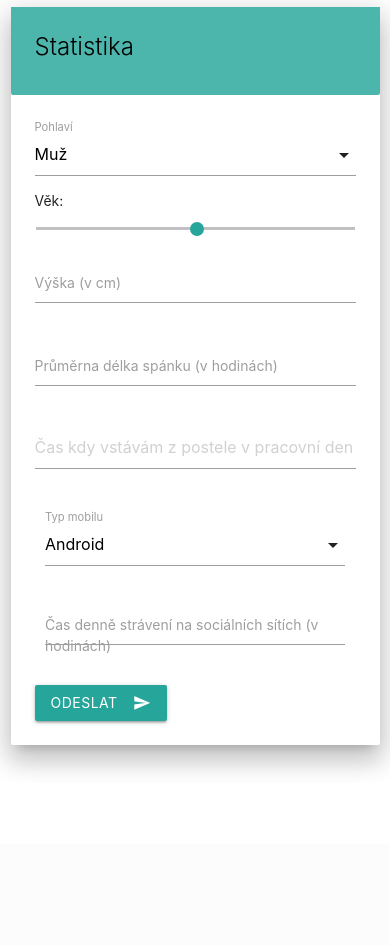
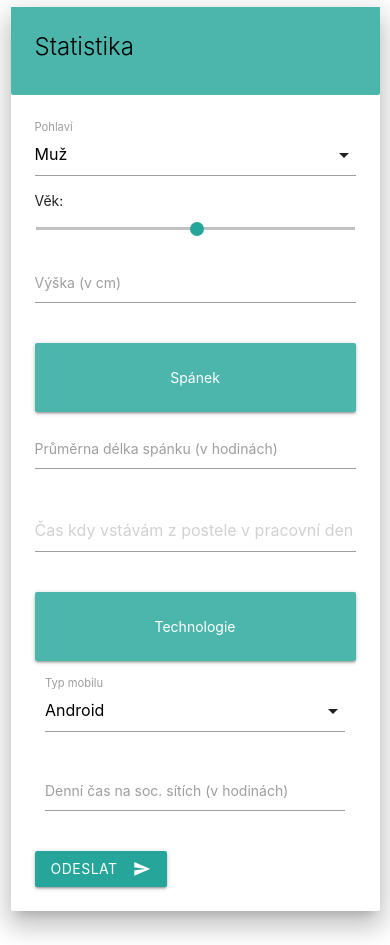
Before and after one commit to FilipHanzlik/Statistika, a Django app: page /form_m in a window 390 px wide. Before the commit the page ends 769 px from the top, so only its background shows below. Run offline with Django 3.2, Linux system fonts and the light colour scheme.

Commit message:
Added new form for mobiles

```diff
--- a/templates/myapp/form_m.html
+++ b/templates/myapp/form_m.html
@@ -39,7 +39,7 @@
                                 <span class="helper-text" data-error="Neplatná výška" data-success=""></span>
                             </div>
 
-                            <!-- <div class="card-panel teal lighten-2 center white-text">Spánek</div> -->
+                            <div class="card-panel teal lighten-2 center white-text">Spánek</div>
 
                             <div class="input-field">
                                 <input id="delka-spanku" name="delka-spanku" type="text" class="{{ delka_spanku }}" value="{{ delka_spanku_prefilled }}">
@@ -51,6 +51,8 @@
                                 <input id="cas-vstavani" value="{{ cas_vstavani_prefilled }}" name="cas-vstavani" class="timepicker {{ cas_vstavani }}" placeholder="Čas kdy vstávám z postele v pracovní den">
                                 <span class="helper-text" data-error="Neplatný čas"></span>
                             </div>
+
+                            <div class="card-panel teal lighten-2 center white-text">Technologie</div>
 
                             <div class="input-field col s12">
                                 <select name="typ-mobilu" class="typ_mobilu">
@@ -65,7 +67,7 @@
 
                             <div class="input-field col s12">
                                 <input class="{{ socialni_site }}" id="socialni-site" name="socialni-site" type="text" value="{{ socialne_site_prefilled }}">
-                                <label for="socialni-site">Čas denně strávení na sociálních sítích (v hodinách)</label>
+                                <label for="socialni-site">Denní čas na soc. sítích (v hodinách)</label>
                                 <span class="helper-text" data-success="" data-error="Neplatný čas"></span>
                             </div>
 
```
